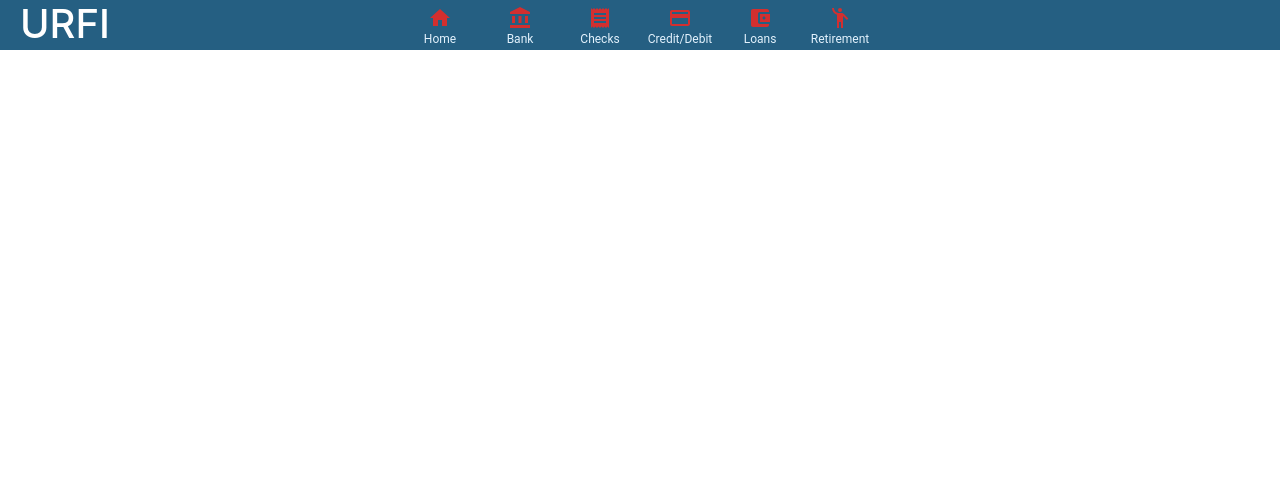
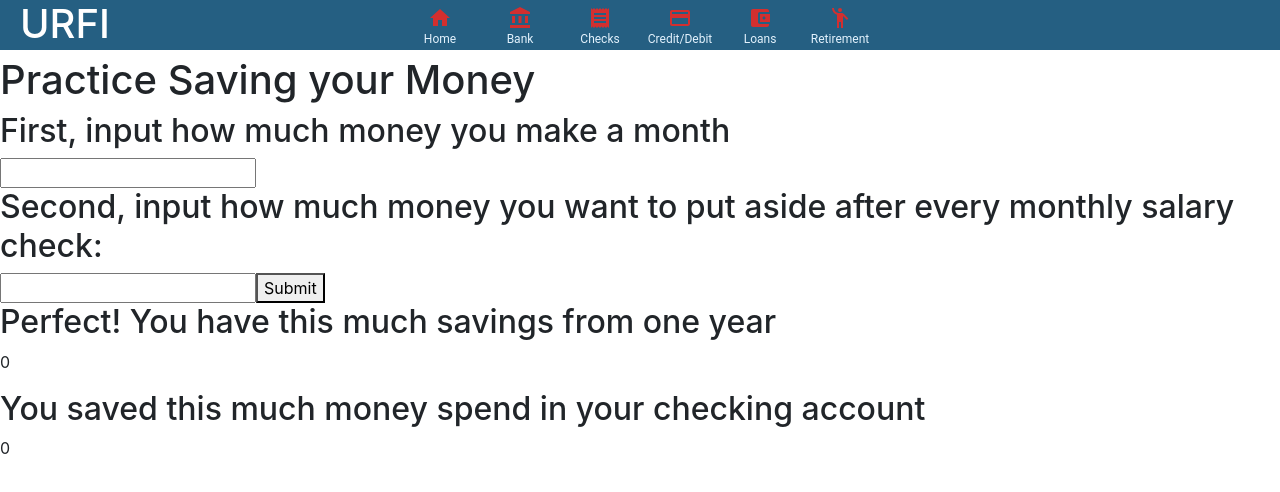
Before and after one commit to btufts/URFI, a React (Create React App) app in the folder urfi-site/: page /bank in a window 1280 px wide. Shown: the top 492 px of the page. Built offline with nearby package versions, Linux system fonts and the light colour scheme.

Commit message:
add bank logic

```diff
--- a/urfi-site/package.json
+++ b/urfi-site/package.json
@@ -13,9 +13,10 @@
     "react-bootstrap": "^1.3.0",
     "react-credit-cards": "^0.8.3",
     "react-dom": "^16.13.1",
+    "react-quiz-components": "0.3.5",
     "react-router-dom": "^5.2.0",
     "react-scripts": "3.4.3",
-    "react-quiz-components": "0.3.5"
+    "react-simple-chatbot": "^0.6.1"
   },
   "scripts": {
     "start": "react-scripts start",
--- a/urfi-site/src/site/InfoPages/BankPage.js
+++ b/urfi-site/src/site/InfoPages/BankPage.js
@@ -1,26 +1,55 @@
-import React, { Component } from 'react';
-import "./BankPage.css";
+import React, { Component } from 'react'
+import './BankPage.css'
 
 class BankPage extends Component {
-    render() {
-        return (
-            <div className="Layout">
-                <div className="title">
-                    <h1>BanksPage</h1>
-                </div>
-                <div className="compare">
-                    <div className="left">
+  constructor (props) {
+    super(props)
+    this.state = {
+      monthlyIncome: 0,
+      setAside: 0,
+      result: 0,
+      yearResult: 0
+    }
+  }
 
-                    </div>
-                    <div className="right">
+  output () {
+    console.log('op')
+    var value1 = this.state.monthlyIncome
+    var value2 = this.state.setAside
+    var monthly_income = value1 - value2
+    var year = 12
+    var yearly_income = monthly_income * year
+    this.setState({ result: monthly_income, yearResult: yearly_income })
+  }
 
-                    </div>
-                </div>
-            </div>
+  monthlyUpdate (e) {
+    console.log('upd', e, e.target.value)
+    this.setState({ monthlyIncome: e.target.value || 0 })
+  }
 
+  asideUpdate (e) {
+    this.setState({ setAside: e.target.value || 0 })
+  }
 
-        );
-    }
+  render () {
+    return (
+      <div>
+        <h1>BanksPage</h1>
+        <h1>Practice Saving your Money</h1>
+        <h2>First, input how much money you make a month</h2>
+        <input id='value1' type='text' onChange={e => this.monthlyUpdate(e)} />
+        <h2>Second, input how much money you want to put aside after every monthly salary check:</h2>
+        <input id='value2' type='text' onChange={e => this.asideUpdate(e)} />
+        <button type='Submit' onClick={() => this.output()}>Submit</button>
+
+        <h2>Perfect! You have this much savings from one year</h2>
+        <p id='result'>{this.state.result}</p>
+        <h2>You saved this much money spend in your checking account</h2>
+        <p id='year_result'>{this.state.yearResult}</p>
+      </div>
+
+    )
+  }
 }
 
-export default BankPage;
+export default BankPage
```
